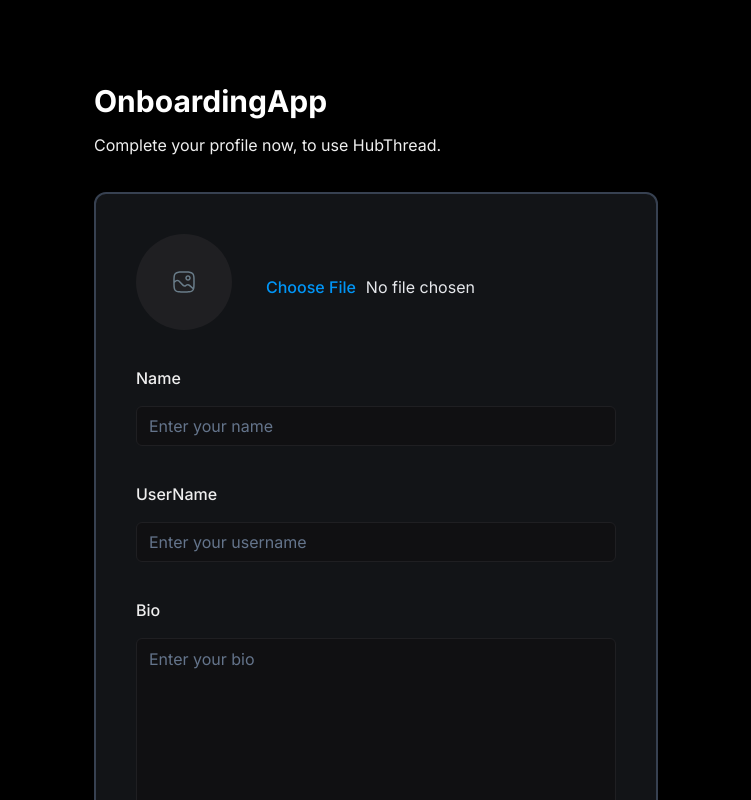
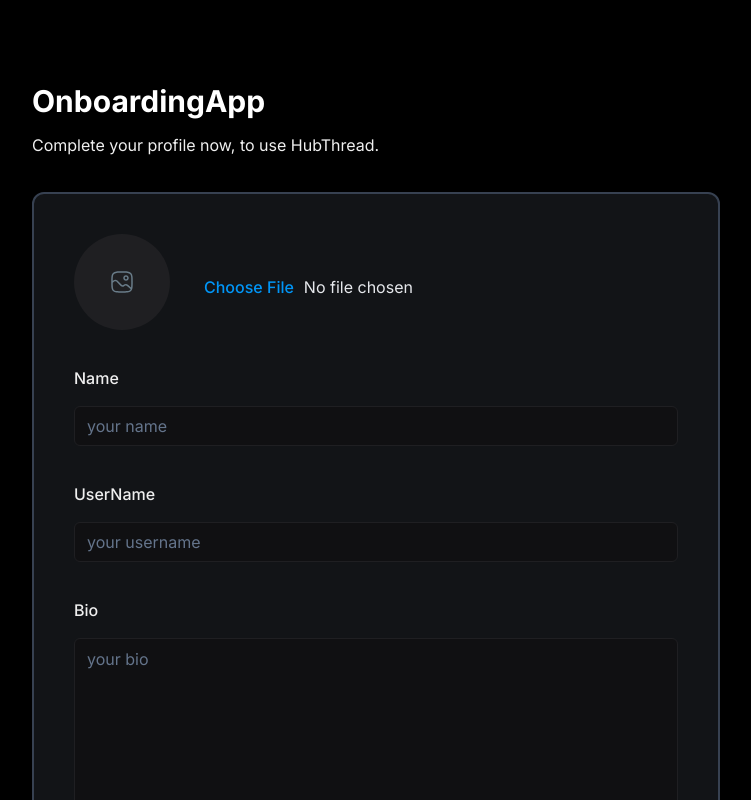
Before and after one commit to DevAnonitos/community-hubThread, a Next.js app: page /onboarding in a window 1280 px wide. Shown: the top 800 px of the page, without its empty margins (264-1015 px from the left). Built offline with nearby package versions, Linux system fonts and the light colour scheme.

Commit message:
update:Add->FixStylesLayout-Auth

```diff
--- a/app/(auth)/layout.tsx
+++ b/app/(auth)/layout.tsx
@@ -28,7 +28,7 @@
             <html lang="en">
                 <body
                     className={`${inter.className}
-                    bg-dark-1 flex flex-col justify-center items-center min-h-screen`
+                    bg-dark-1`
                     }
                 >
                     {children}
--- a/app/(auth)/sign-in/[[...sign-in]]/page.tsx
+++ b/app/(auth)/sign-in/[[...sign-in]]/page.tsx
@@ -1,5 +1,14 @@
 import { SignIn } from "@clerk/nextjs";
 
 export default function Page() {
-    return <SignIn />;
+    return (
+        <>
+            <div
+                className="mx-auto flex max-w-3xl
+                flex-col justify-center items-center px-10 py-20"
+            >
+                <SignIn />
+            </div>
+        </>
+    );
 }
--- a/app/(auth)/sign-up/[[...sign-up]]/page.tsx
+++ b/app/(auth)/sign-up/[[...sign-up]]/page.tsx
@@ -1,5 +1,15 @@
 import { SignUp } from "@clerk/nextjs";
 
 export default function Page() {
-    return <SignUp />;
+    return (
+        <>
+            <div
+                className="mx-auto flex max-w-3xl
+                flex-col justify-center items-center
+                px-10 py-20"
+            >
+                <SignUp />
+            </div>
+        </>
+    );
 }
--- a/components/forms/AccountProfile.tsx
+++ b/components/forms/AccountProfile.tsx
@@ -55,6 +55,15 @@
         console.log(values);
     };
 
+    const handleImage = (
+        e: ChangeEvent<HTMLInputElement>,
+        fieldChange: (value: string) => void,
+    ) => {
+        e.preventDefault();
+
+
+    };
+
     return (
         <>
             <Form {...form}>
@@ -102,7 +111,9 @@
                                             accept='image/'
                                             placeholder='Add Profile photo'
                                             className='account-form_image-input'
-                                            onChange={(e) => {}}
+                                            onChange={(e) => handleImage(
+                                                e, field.onChange
+                                            )}
                                         />
                                     </FormControl>
                                 </FormItem>
@@ -124,7 +135,7 @@
                                     <FormControl>
                                         <Input
                                             type='text'
-                                            placeholder='Enter your name'
+                                            placeholder='your name'
                                             className='account-form_input no-focus'
                                             {...field}
                                         />
@@ -148,7 +159,7 @@
                                     <FormControl>
                                         <Input
                                             type='text'
-                                            placeholder='Enter your username'
+                                            placeholder='your username'
                                             className='account-form_input no-focus'
                                             {...field}
                                         />
@@ -172,7 +183,7 @@
                                     <FormControl>
                                         <Textarea
                                             rows={10}
-                                            placeholder='Enter your bio'
+                                            placeholder='your bio'
                                             className='account-form_input no-focus'
                                             {...field}
                                         />
--- a/components/shared/ProfileHeader.tsx
+++ b/components/shared/ProfileHeader.tsx
@@ -70,7 +70,7 @@
                 <p
                     className='mt-6 w-full text-base-regular
                     text-light-2 border-2 border-gray-700
-                    rounded-xl px-4 py-2'
+                    rounded-xl px-4 py-3'
                 >
                     {bio}
                     What if you've recently published a book or are applying for a grant? In those situations, highlight organizations you support or include catchy anecdotes.
```
